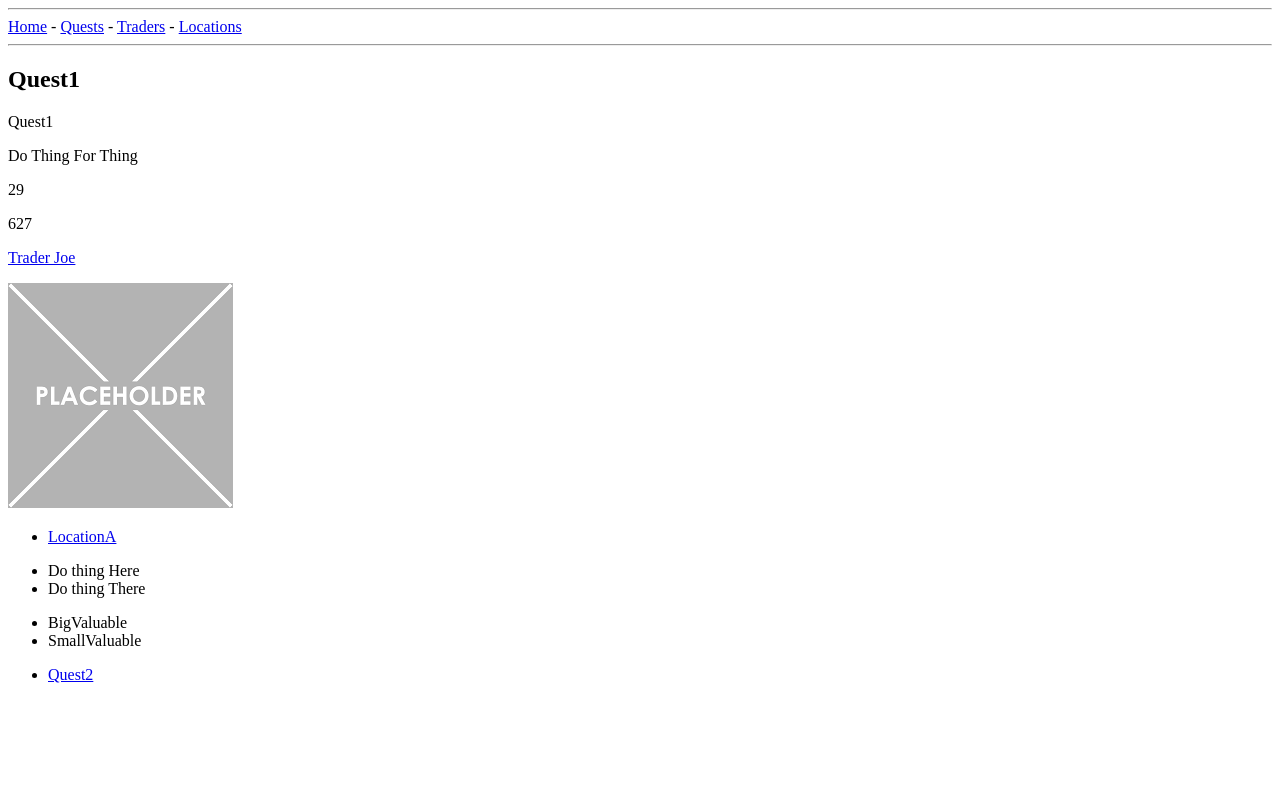
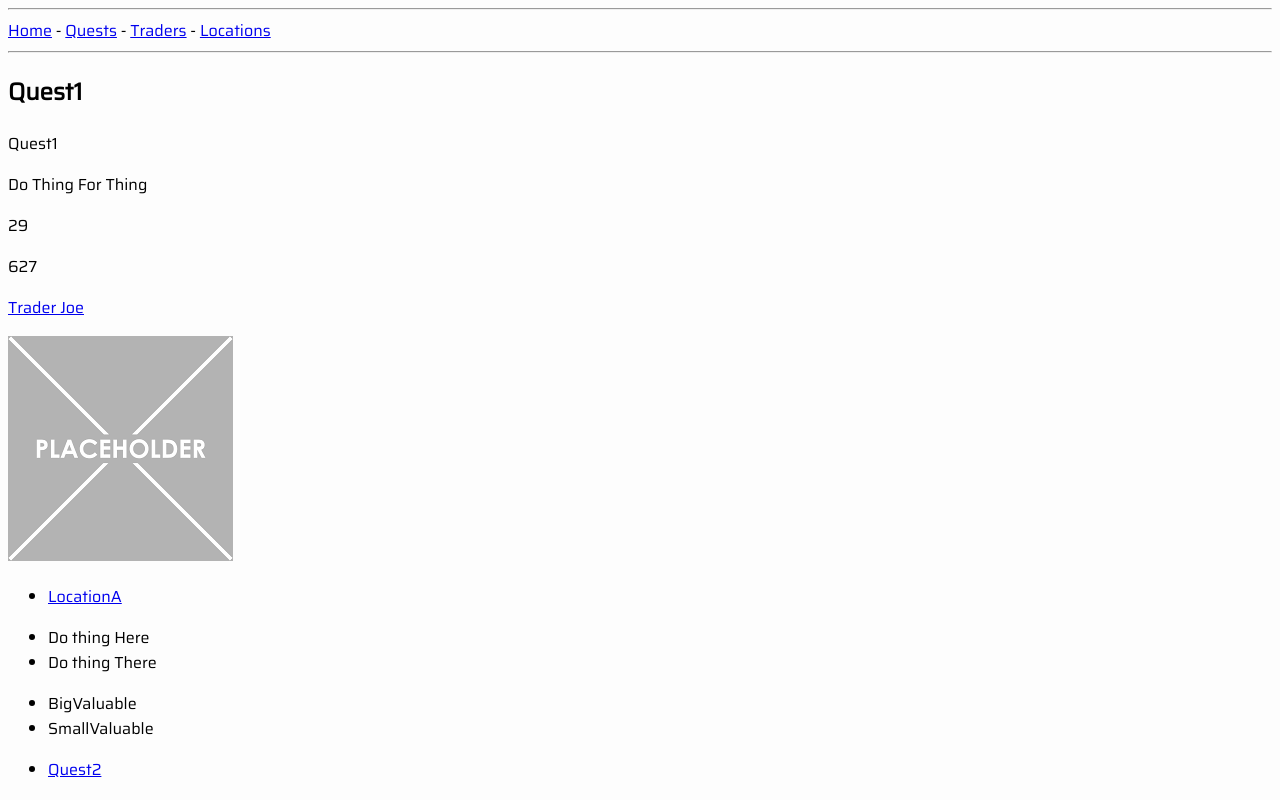
Before and after one commit to Peashooter2007/2025-Website-Project, a Flask app: page /quest/1 in a window 1280 px wide. Run offline with Flask 3, Linux system fonts and the light colour scheme.

Commit message:
Font + Background Colour

```diff
--- a/app/routes.py
+++ b/app/routes.py
@@ -22,12 +22,12 @@ def quests():
 @app.route('/traders')
 def traders():
     traders = models.Trader.query.all()
-    return render_template('traders.html', traders=traders, page_title = 'traders')
+    return render_template('traders.html', traders=traders, page_title = 'Traders')
 
 @app.route('/locations')
 def locations():
     locations = models.Location.query.all()
-    return render_template('locations.html', locations=locations, page_title = 'locations')
+    return render_template('locations.html', locations=locations, page_title = 'Locations')
 
 @app.route('/quest/<int:id>')
 def quest(id):
@@ -48,4 +48,4 @@ def location(id):
 
 @app.errorhandler(404)
 def page_not_found(e):
-    return('sum ting wong')
+    return('No Such Webpage!')
--- a/app/static/style.css
+++ b/app/static/style.css
@@ -0,0 +1,9 @@
+@import url('https://fonts.googleapis.com/css2?family=Saira&display=swap');
+
+html {
+  font-family: 'Saira';
+}
+
+body {
+  background-color: #fdfdfd;
+}
--- a/app/templates/layout.html
+++ b/app/templates/layout.html
@@ -2,6 +2,7 @@
 <html>
  <head>
    <title> Kappa - {{page_title}}</title>
+   <link rel="stylesheet" href="/static/style.css" />
  </head>
  <body>
    {% include 'nav.html' %}
```
